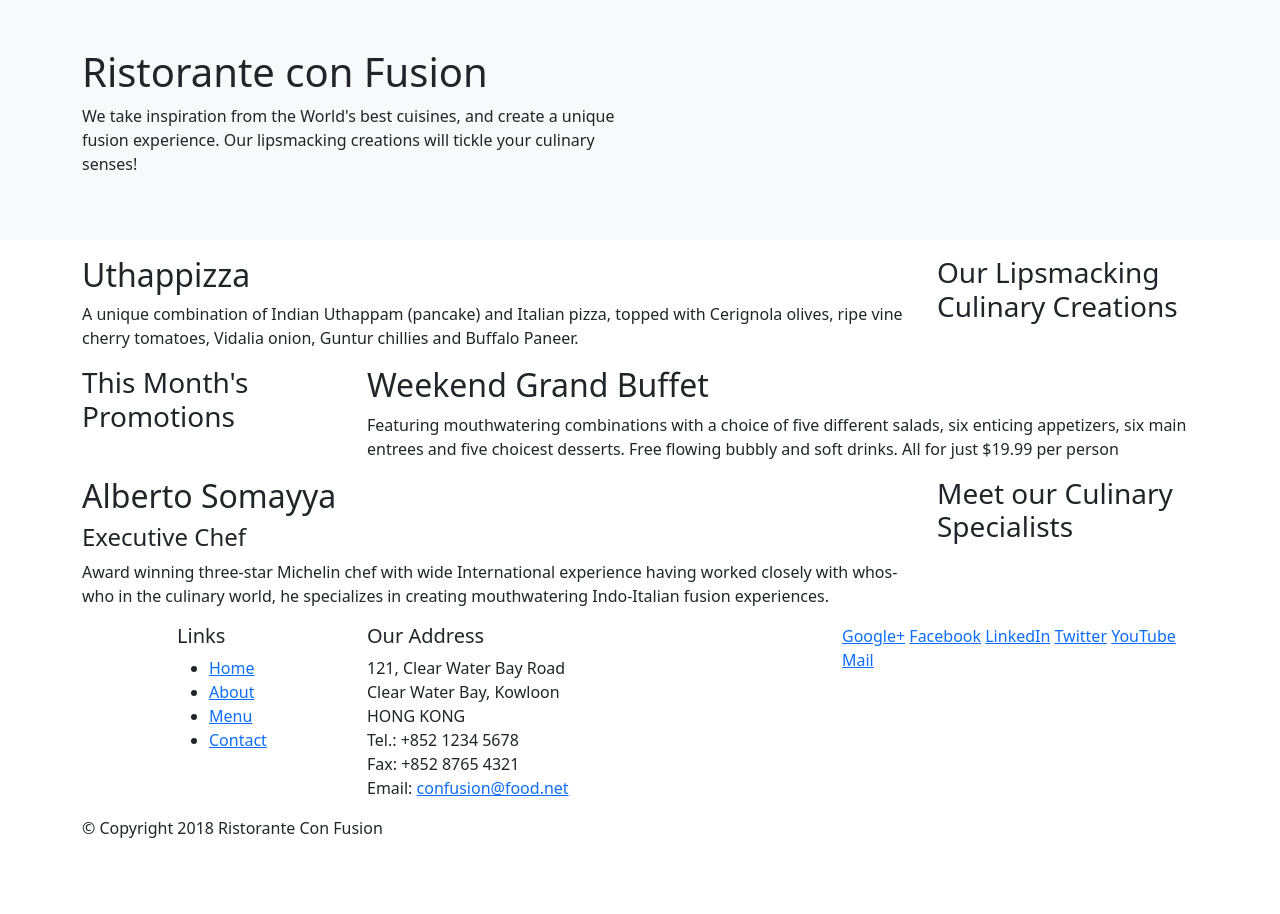
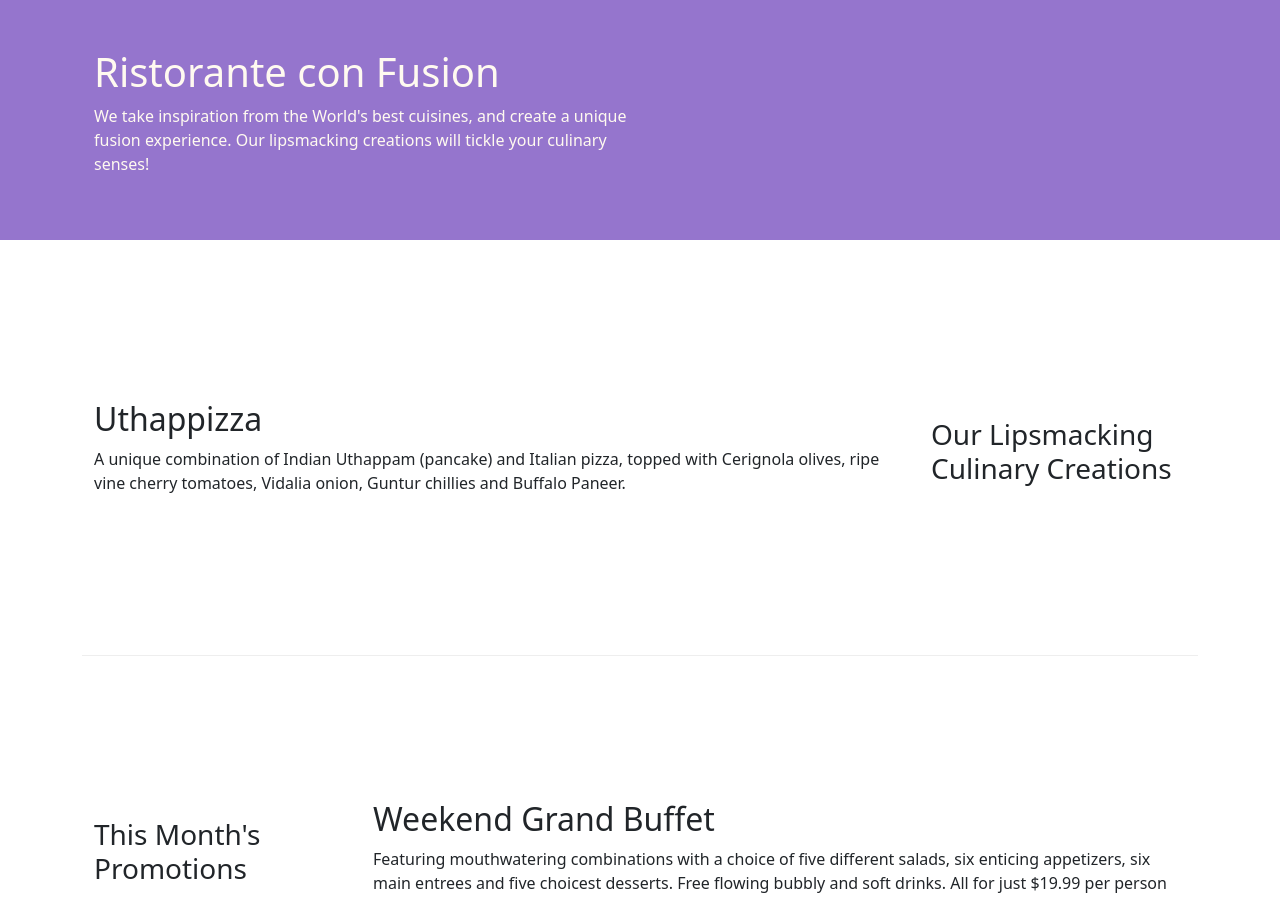
Before and after one commit to amad3usz/conFusion, a website: page index.html in a window 1280 px wide. Shown: the top 914 px of the page. Before the commit the page ends 856 px from the top, so only its background shows below. Drawn offline with nearby package versions, Linux system fonts and the light colour scheme.

Commit message:
Bootstrap Grid - Part 2

```diff
--- /dev/null
+++ b/css/styles.css
@@ -0,0 +1,30 @@
+.row-header {
+    margin: 0px auto;
+    padding: 0px auto;
+}
+
+.row-content {
+    margin: 0px auto;
+    padding: 50px 0px 50px 0px;
+    border-bottom: 1px ridge;
+    min-height: 400px;
+}
+
+.footer {
+    background-color: #D1C4E9;
+    margin: 0px auto;
+    padding: 20px 0px 20px 0px'
+}
+
+.jumbotron {
+    padding: 70px 30px 70px 30px;
+    margin: 0px auto;
+    background: #9575CD;
+    color: floralwhite;
+}
+
+.address {
+    font-size: 80%;
+    margin: 0px;
+    color: #0F0F0F
+}
--- a/index.html
+++ b/index.html
@@ -8,14 +8,15 @@
 
 		<!-- Bootstrap CSS -->
 		<link rel="stylesheet" href="node_modules/bootstrap/dist/css/bootstrap.min.css" />
+		<link rel="stylesheet" href="css/styles.css" />
 		<title>Ristorante Con Fusion</title>
 	</head>
 
 	<body>
-		<header class="bg-light p-5 rounded-lg mb-3">
-			<!--In place of jumbotron; adjust margin on bottom?-->
+		<header class="p-5 rounded-lg mb-3 jumbotron">
+			<!--In place of jumbotron (added class in styles; removed bg-light); adjust margin on bottom?-->
 			<div class="container">
-				<div class="row">
+				<div class="row row-header">
 					<div class="col-12 col-sm-6">
 						<h1>Ristorante con Fusion</h1>
 						<p>We take inspiration from the World's best cuisines, and create a unique fusion experience. Our lipsmacking creations will tickle your culinary senses!</p>
@@ -26,7 +27,7 @@
 		</header>
 
 		<div class="container">
-			<div class="row">
+			<div class="row row-content align-items-center">
 				<div class="col-12 col-sm-4 order-sm-last col-md-3">
 					<h3>Our Lipsmacking Culinary Creations</h3>
 				</div>
@@ -38,7 +39,7 @@
 				</div>
 			</div>
 
-			<div class="row">
+			<div class="row row-content align-items-center">
 				<div class="col-12 col-sm-4 col-md-3">
 					<h3>This Month's Promotions</h3>
 				</div>
@@ -51,7 +52,7 @@
 				</div>
 			</div>
 
-			<div class="row">
+			<div class="row row-content align-items-center">
 				<div class="col-12 col-sm-4 order-sm-last col-md-3">
 					<h3>Meet our Culinary Specialists</h3>
 				</div>
@@ -66,12 +67,12 @@
 			</div>
 		</div>
 
-		<footer>
+		<footer class="footer">
 			<div class="container">
 				<div class="row">
 					<div class="col-4 offset-1 col-sm-2">
 						<h5>Links</h5>
-						<ul>
+						<ul class="list-unstyled">
 							<li><a href="#">Home</a></li>
 							<li><a href="#">About</a></li>
 							<li><a href="#">Menu</a></li>
@@ -80,7 +81,7 @@
 					</div>
 					<div class="col-7 col-sm-5">
 						<h5>Our Address</h5>
-						<address>
+						<address class="address">
 							121, Clear Water Bay Road<br />
 							Clear Water Bay, Kowloon<br />
 							HONG KONG<br />
@@ -89,8 +90,8 @@
 							Email: <a href="mailto:confusion@food.net">confusion@food.net</a>
 						</address>
 					</div>
-					<div class="col-12 col-sm-4">
-						<div>
+					<div class="col-12 col-sm-4 align-self-center">
+						<div class="text-center">
 							<a href="http://google.com/+">Google+</a>
 							<a href="http://www.facebook.com/profile.php?id=">Facebook</a>
 							<a href="http://www.linkedin.com/in/">LinkedIn</a>
@@ -100,7 +101,7 @@
 						</div>
 					</div>
 				</div>
-				<div class="row">
+				<div class="row justify-content-center">
 					<div class="col-auto">
 						<p>© Copyright 2018 Ristorante Con Fusion</p>
 					</div>
```
